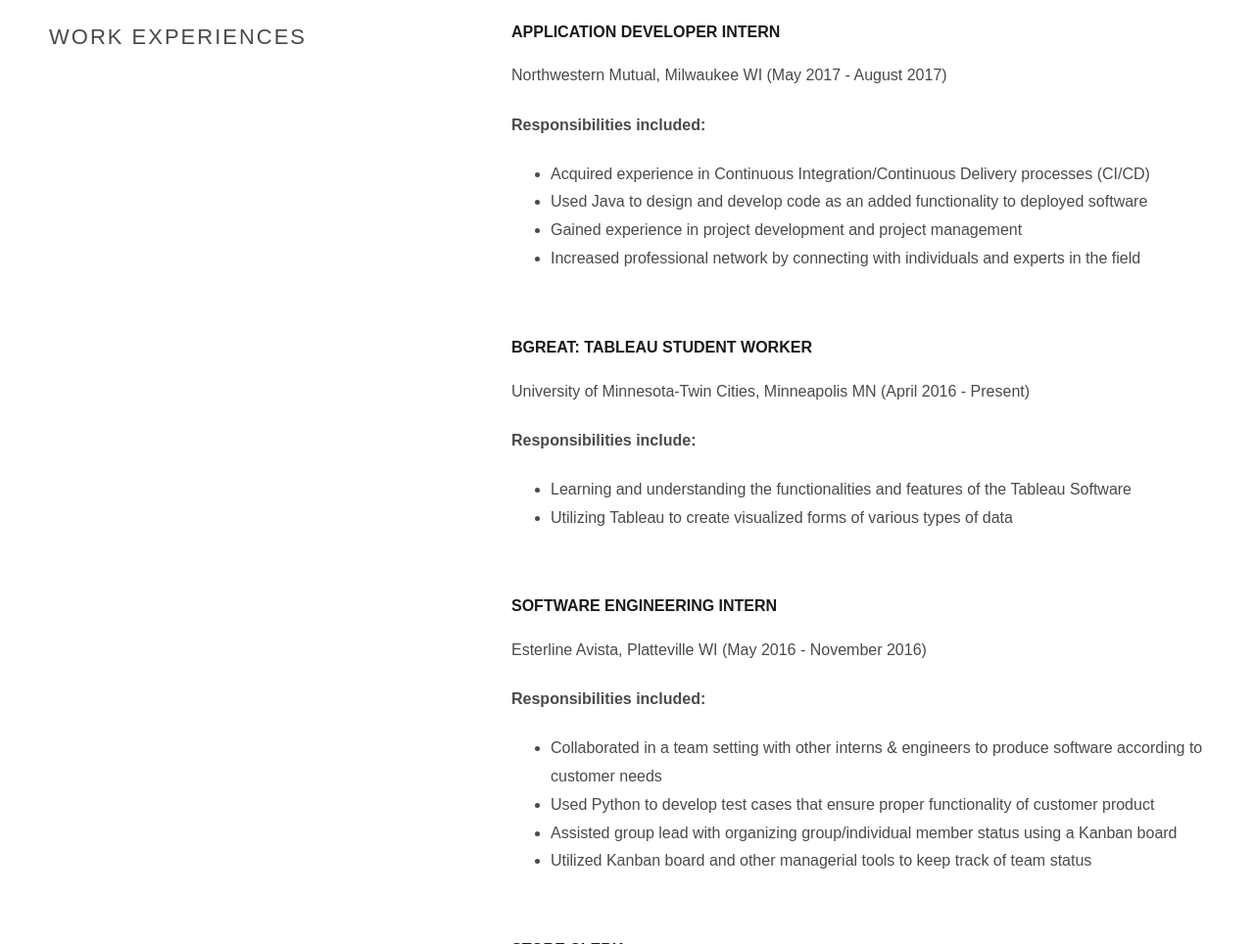
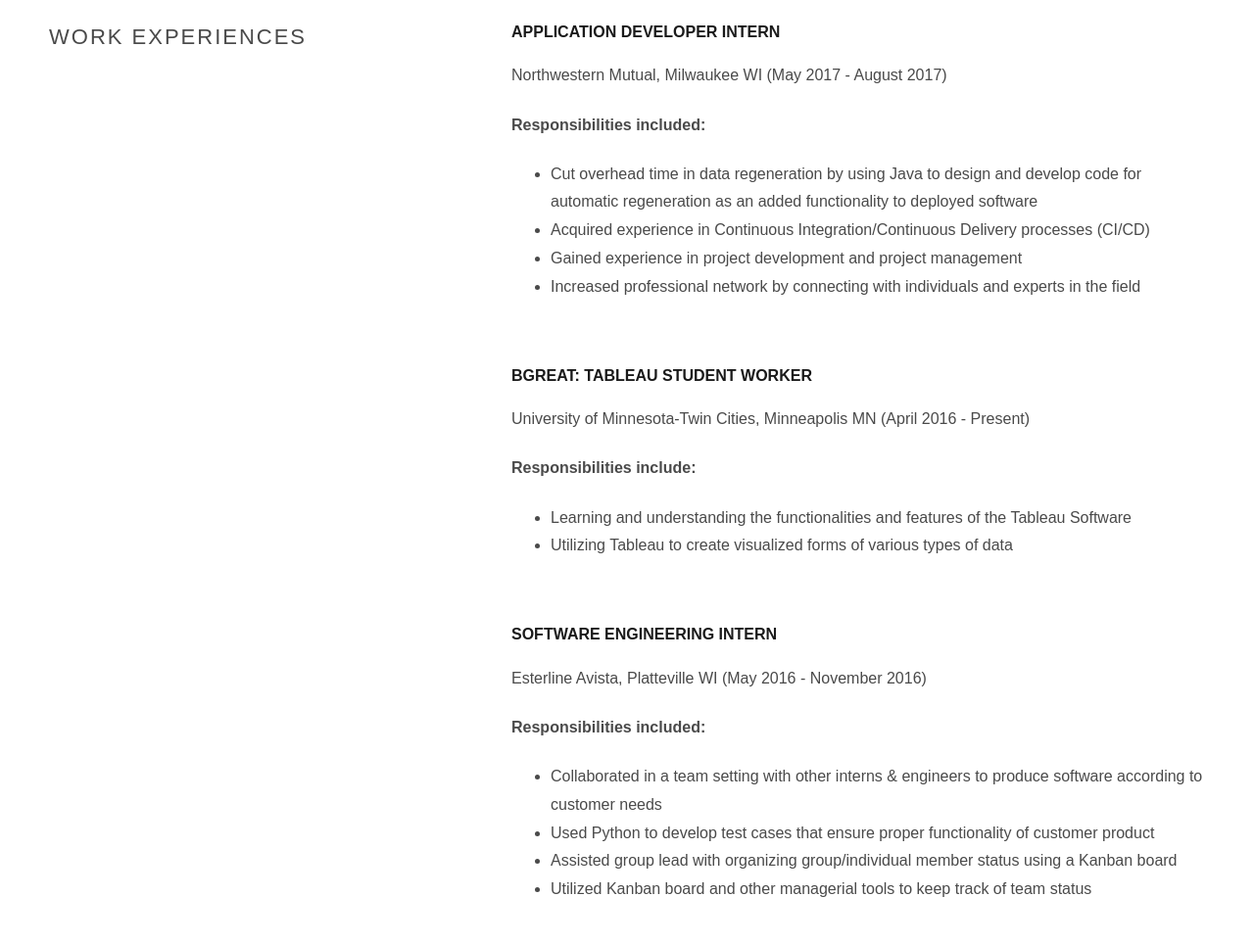
Before and after one commit to gloryobi/Website, a plain HTML site: page index.html in a window 1280 px wide. Shown: the part 2370-3334 px from the top of the page at 98% size. Drawn offline with Linux system fonts and the light colour scheme.

```diff
--- a/index.html
+++ b/index.html
@@ -96,8 +96,8 @@
 					<p>Northwestern Mutual, Milwaukee WI (May 2017 - August 2017)</p>
 					<h4>Responsibilities included:</h4>
 					<ul>
+						<li>Cut overhead time in data regeneration by using Java to design and develop code for automatic regeneration as an added functionality to deployed software</li>
 						<li>Acquired experience in Continuous Integration/Continuous Delivery processes (CI/CD)</li>
-						<li>Used Java to design and develop code as an added functionality to deployed software</li>
 						<li>Gained experience in project development and project management</li>
 						<li>Increased professional network by connecting with individuals and experts in the field</li>
 					</ul>				<!--Info about section-->
```
Also changed, not shown: images/Glory1.jpg.
